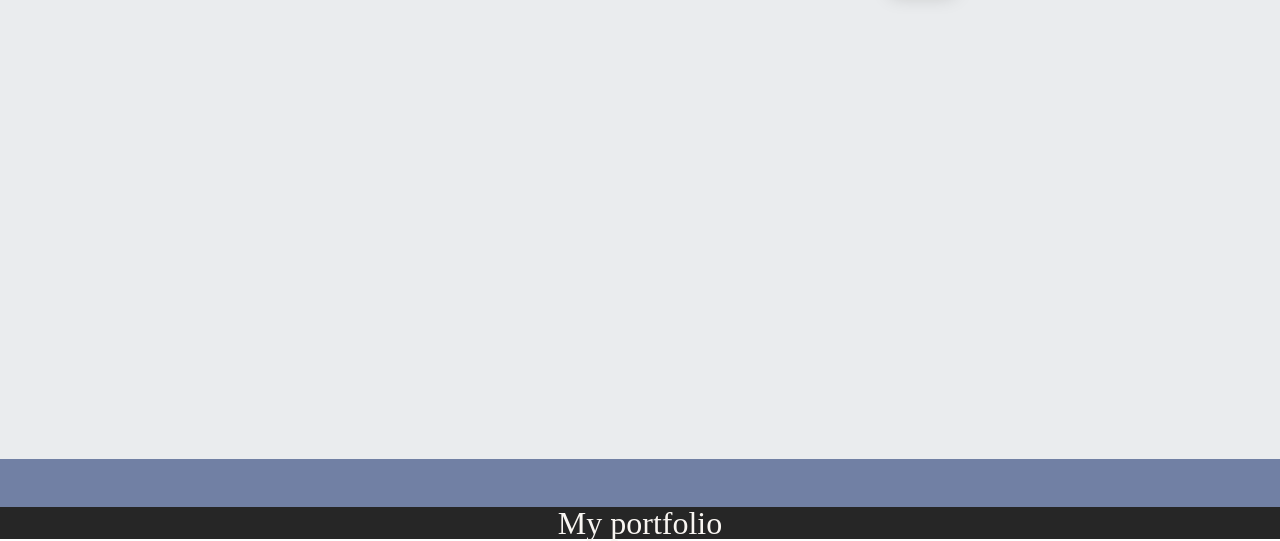
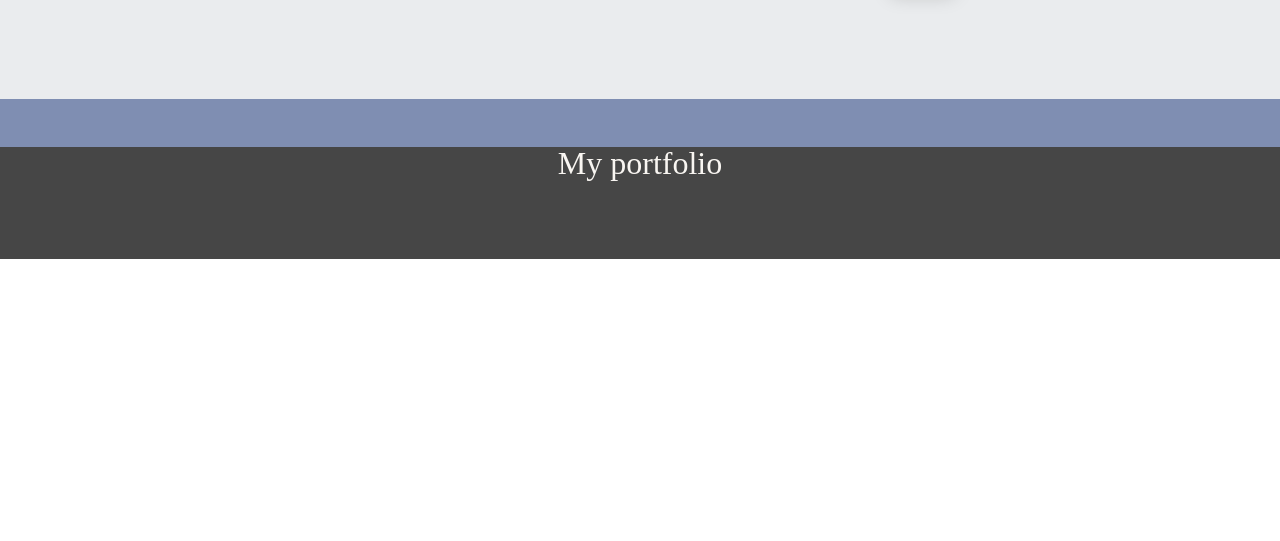
Before and after one commit to AUnderwood9/HizamoPortfolio, a plain HTML site: page index.html in a window 1280 px wide. Shown: the part 2861-3402 px from the top of the page. After the commit the page ends 3120 px from the top, so only its background shows below. Drawn offline with nearby package versions, Linux system fonts and the light colour scheme; a web font is replaced by a local one.

Commit message:
Removing extra grid areas.

```diff
--- a/styles/documentStructure.css
+++ b/styles/documentStructure.css
@@ -5,11 +5,9 @@
 	display: -ms-grid;
 
 	grid-template-columns: 100vw;
-	grid-template-rows: 95vh 300vh 20vh;
+	grid-template-rows: 95vh 2fr 20vh;
 	grid-template-areas:
 	"contentRow1"
-	"contentPageBodyContainer"
-	"contentPageBodyContainer"
 	"contentPageBodyContainer"
 	"contentRow5";
 /*
--- a/styles/style.css
+++ b/styles/style.css
@@ -39,7 +39,7 @@ a[class*="headerButton"].defaultFlatButton{
 }
 
 .portfolioFooter{
-	background-color: #262626;
+	background-color: rgba(38, 38, 38, 0.85);
 }
 
 .iconBlock:nth-of-type(1) [class*="icofont"]{
```
